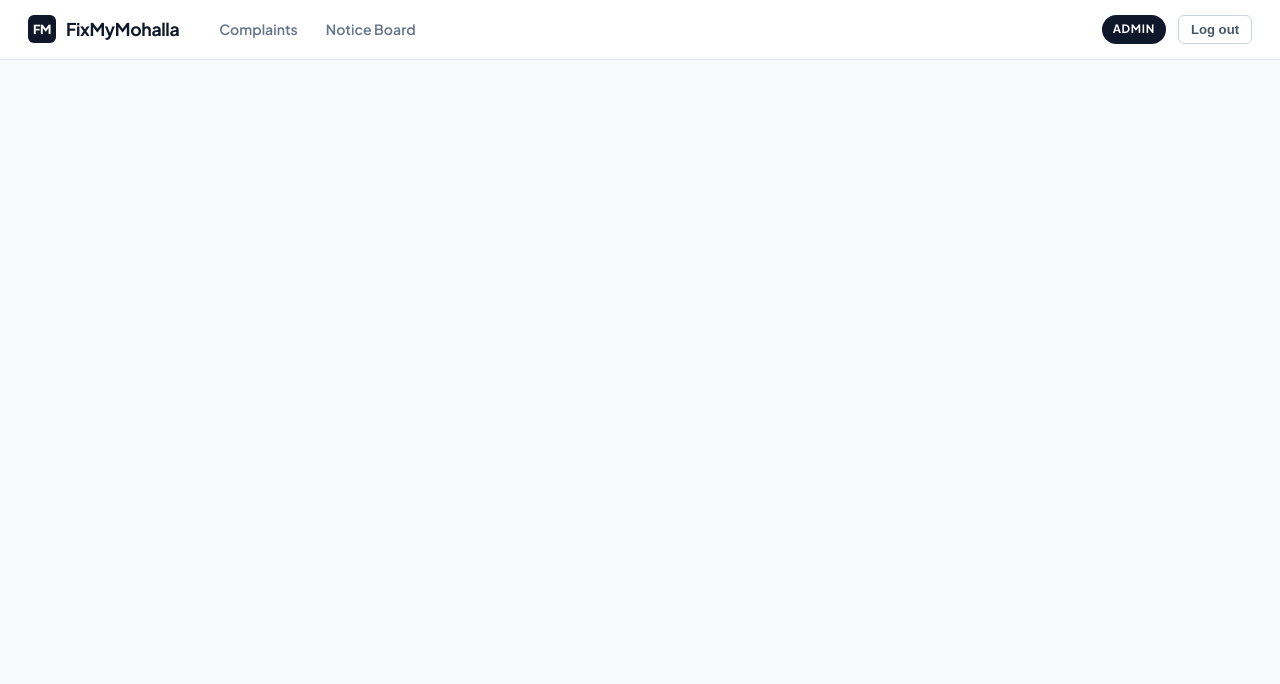
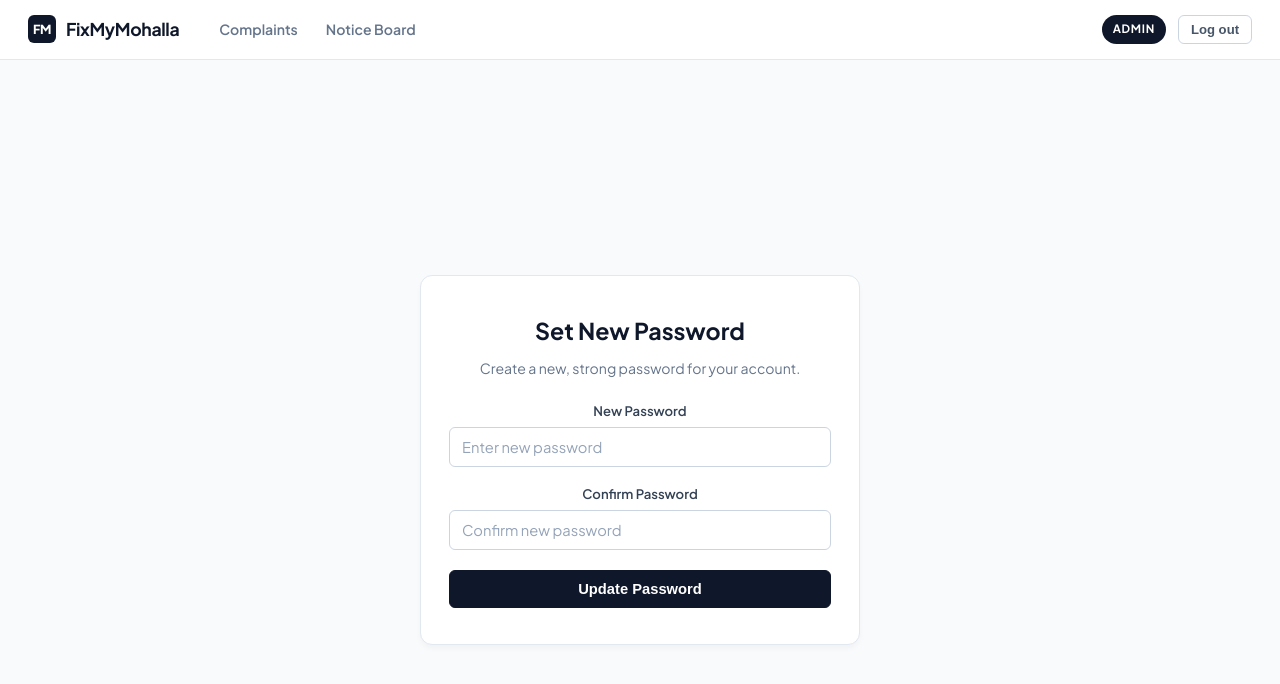
Before and after one commit to tushar1121s/FixMyMohalla, a React (Vite) app in the folder frontend/: page /reset-password/1 in a window 1280 px wide. Shown: the top 684 px of the page. Built offline with nearby package versions, Linux system fonts and the light colour scheme; no server answers; sample sign-in values are in the browser's storage.

Commit message:
Forget password feature added

```diff
--- a/frontend/src/App.jsx
+++ b/frontend/src/App.jsx
@@ -8,6 +8,11 @@ import ComplaintDetail from "./pages/ComplaintDetail";
 import AdminDashboard from "./pages/AdminDashboard";
 import Notices from "./pages/Notices";
 import VerifyEmail from "./pages/VerifyEmail";
+import ForgotPassword from "./pages/ForgotPassword";
+import ResetPassword from "./pages/ResetPassword";
+
+
+
 
 function App() {
   return (
@@ -23,6 +28,8 @@ function App() {
         <Route path="/complaints/:id" element={<ComplaintDetail />} />
         <Route path="/admin" element={<AdminDashboard />} />
         <Route path="/notices" element={<Notices />} />
+        <Route path="/forgot-password" element={<ForgotPassword />} />
+        <Route path="/reset-password/:token" element={<ResetPassword />} />
       </Routes>
     </>
   );
--- a/frontend/src/pages/Login.css
+++ b/frontend/src/pages/Login.css
@@ -1,3 +1,7 @@
+/* ===================================================
+   Login Page Styles - Subtle, Professional & Minimal
+   =================================================== */
+
 .auth-page-container {
   min-height: 100vh;
   display: flex;
@@ -120,10 +124,30 @@
   gap: 6px;
 }
 
+.form-label-row {
+  display: flex;
+  justify-content: space-between;
+  align-items: center;
+}
+
 .form-label {
   font-size: 0.82rem;
   font-weight: 600;
   color: #334155;
+}
+
+.forgot-password-link {
+  font-size: 0.78rem;
+  font-weight: 600;
+  color: #64748b;
+  text-decoration: none !important;
+  transition: color 0.15s ease;
+}
+
+
+.forgot-password-link:hover {
+  color: #0f172a;
+  text-decoration: underline !important;
 }
 
 .form-input {
@@ -221,6 +245,7 @@
   text-decoration: underline;
 }
 
+/* Responsive */
 @media (max-width: 768px) {
   .auth-card-wrapper {
     grid-template-columns: 1fr;
--- a/frontend/src/pages/Login.jsx
+++ b/frontend/src/pages/Login.jsx
@@ -97,9 +97,14 @@ function Login() {
             </div>
 
             <div className="form-group">
-              <label className="form-label" htmlFor="login-password">
-                Password
-              </label>
+              <div className="form-label-row">
+                <label className="form-label" htmlFor="login-password">
+                  Password
+                </label>
+                <Link to="/forgot-password" className="forgot-password-link">
+                  Forgot password?
+                </Link>
+              </div>
               <div className="password-wrapper">
                 <input
                   id="login-password"
--- /dev/null
+++ b/frontend/src/pages/ResetPassword.jsx
@@ -0,0 +1,92 @@
+import { useState } from "react";
+import { useParams, useNavigate, Link } from "react-router-dom";
+import api from "../api";
+import "./Login.css";
+
+function ResetPassword() {
+  const { token } = useParams();
+  const [newPassword, setNewPassword] = useState("");
+  const [confirmPassword, setConfirmPassword] = useState("");
+  const [error, setError] = useState("");
+  const [success, setSuccess] = useState(false);
+  const [loading, setLoading] = useState(false);
+  const navigate = useNavigate();
+
+  const handleSubmit = async (e) => {
+    e.preventDefault();
+    setError("");
+
+    if (newPassword !== confirmPassword) {
+      setError("Passwords do not match");
+      return;
+    }
+
+    setLoading(true);
+    try {
+      await api.post("/auth/reset-password", {
+        token,
+        new_password: newPassword,
+      });
+      setSuccess(true);
+      setTimeout(() => navigate("/login"), 2500);
+    } catch (err) {
+      setError(err.response?.data?.detail || "Failed to reset password. Link may have expired.");
+    } finally {
+      setLoading(false);
+    }
+  };
+
+  return (
+    <div className="auth-page-container">
+      <div className="verify-card" style={{ maxWidth: 440, background: "#fff", border: "1px solid #e2e8f0", borderRadius: 12, padding: "36px 28px" }}>
+        <h2 className="auth-title" style={{ marginBottom: 8 }}>Set New Password</h2>
+        <p className="auth-subtitle" style={{ marginBottom: 20 }}>
+          Create a new, strong password for your account.
+        </p>
+
+        {error && <div className="auth-alert-error">{error}</div>}
+
+        {success ? (
+          <div>
+            <div style={{ backgroundColor: "#f0fdf4", border: "1px solid #bbf7d0", color: "#166534", padding: 14, borderRadius: 6, fontSize: "0.88rem", marginBottom: 20 }}>
+              Password reset successfully! Redirecting to Sign In...
+            </div>
+            <Link to="/login" className="auth-submit-btn" style={{ display: "block", textDecoration: "none", textAlign: "center" }}>
+              Sign In Now
+            </Link>
+          </div>
+        ) : (
+          <form className="auth-form" onSubmit={handleSubmit}>
+            <div className="form-group">
+              <label className="form-label">New Password</label>
+              <input
+                className="form-input"
+                type="password"
+                placeholder="Enter new password"
+                value={newPassword}
+                onChange={(e) => setNewPassword(e.target.value)}
+                required
+              />
+            </div>
+            <div className="form-group">
+              <label className="form-label">Confirm Password</label>
+              <input
+                className="form-input"
+                type="password"
+                placeholder="Confirm new password"
+                value={confirmPassword}
+                onChange={(e) => setConfirmPassword(e.target.value)}
+                required
+              />
+            </div>
+            <button className="auth-submit-btn" type="submit" disabled={loading}>
+              {loading ? "Updating..." : "Update Password"}
+            </button>
+          </form>
+        )}
+      </div>
+    </div>
+  );
+}
+
+export default ResetPassword;
```
Also changed, not shown: frontend/src/pages/ForgetPassword.jsx (added, +72 -0 lines).
